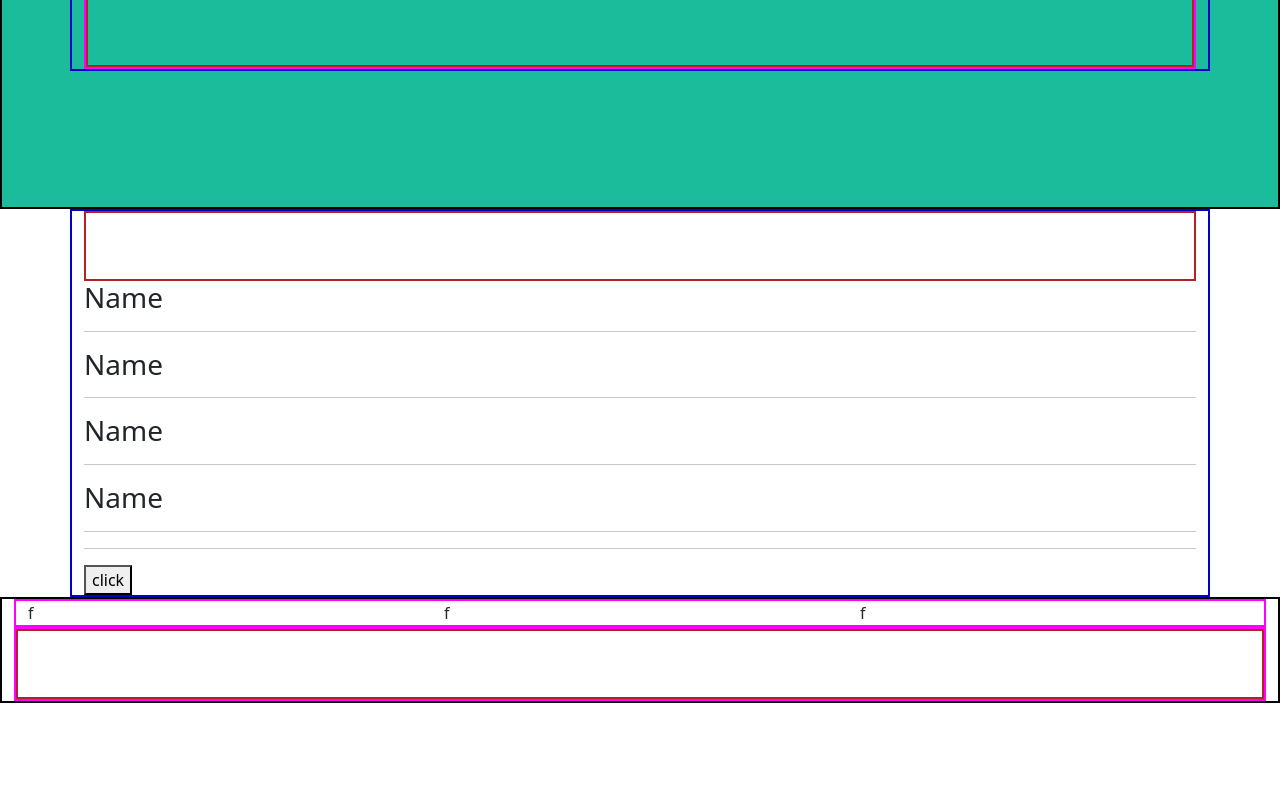
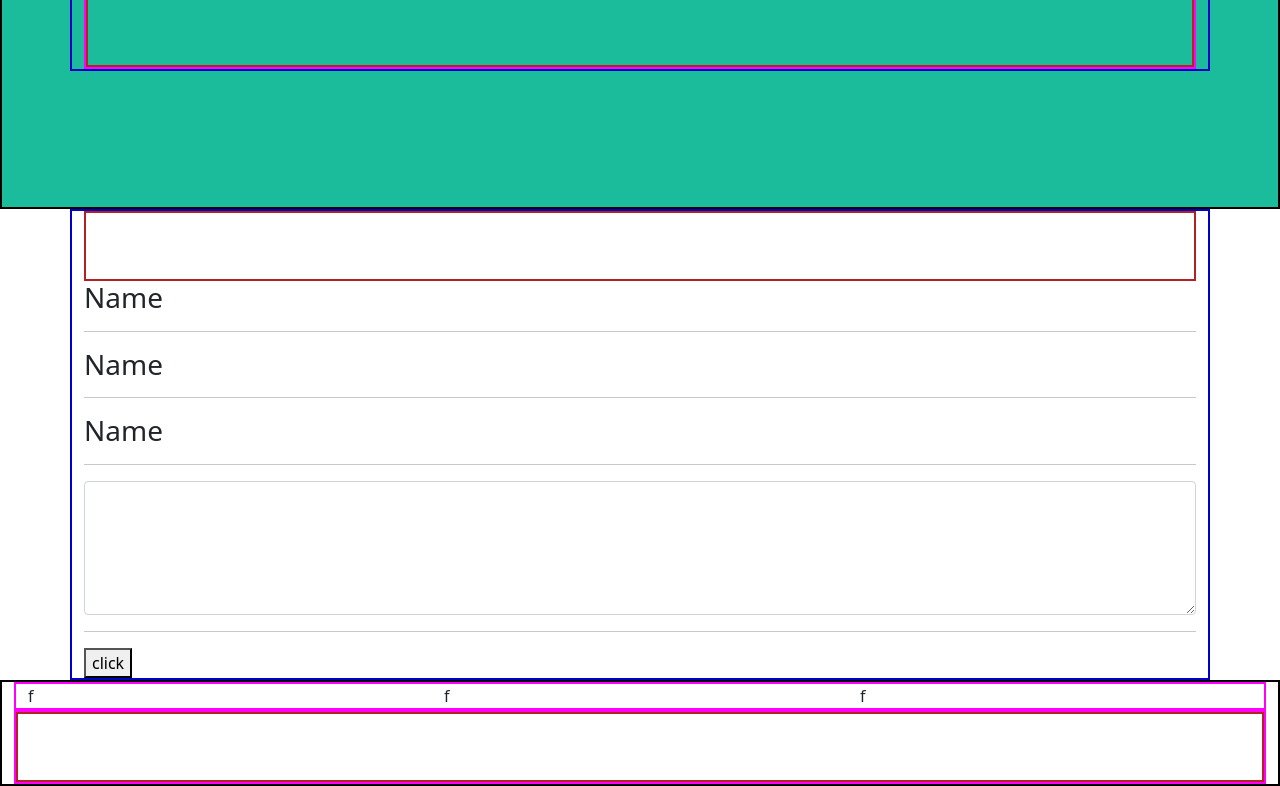
Before and after one commit to SimScap/html-css-bootstrap-freelancer, a plain HTML site: page index.html in a window 1280 px wide. Shown: the part 1240-2026 px from the top of the page. Before the commit the page ends 1943 px from the top, so only its background shows below. Drawn offline with nearby package versions, Linux system fonts and the light colour scheme.

Commit message:
bootstrap è troppo figo xD

```diff
--- a/index.html
+++ b/index.html
@@ -69,9 +69,7 @@
             <hr>
             <h3>Name</h3>
             <hr>
-            <h3>Name</h3>
-            <hr>
-
+            <textarea class="form-control" id="exampleFormControlTextarea1" rows="5"></textarea>
             <hr>
             <button>click</button>
         </section>
```
